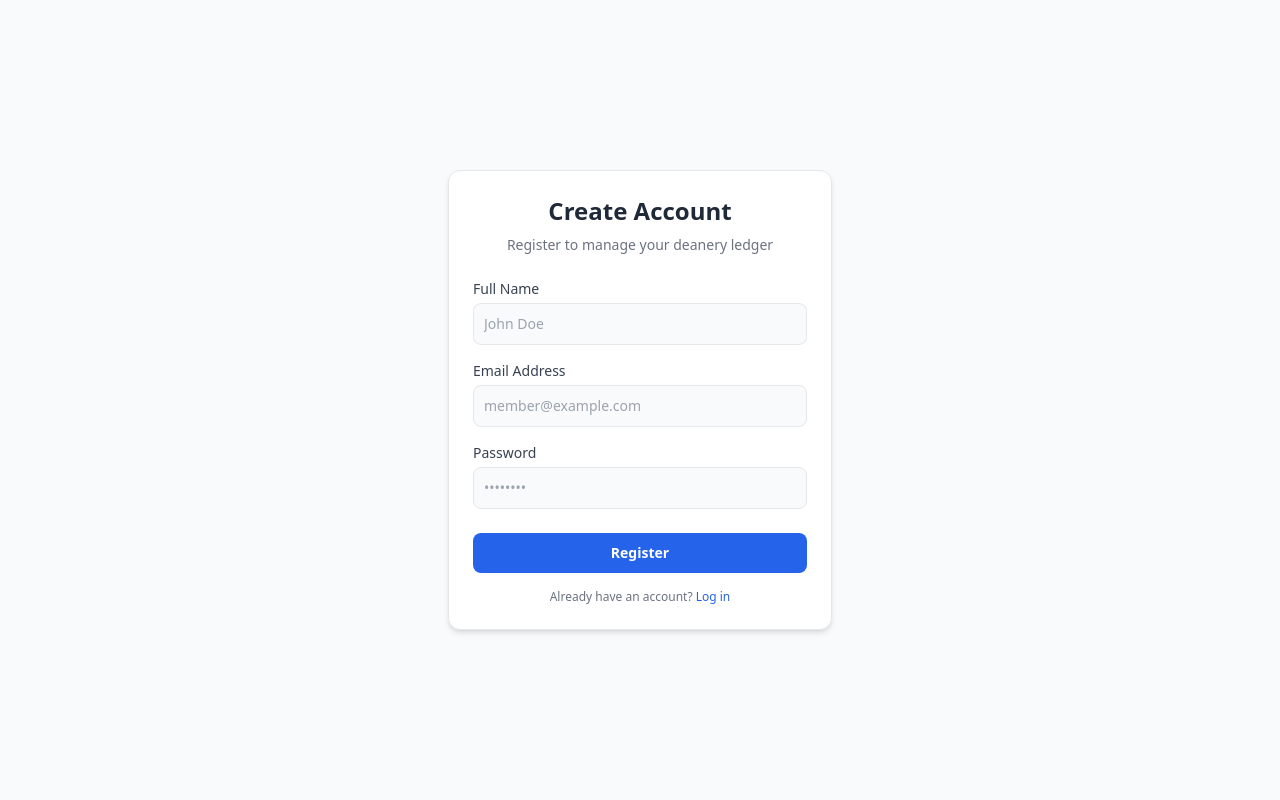
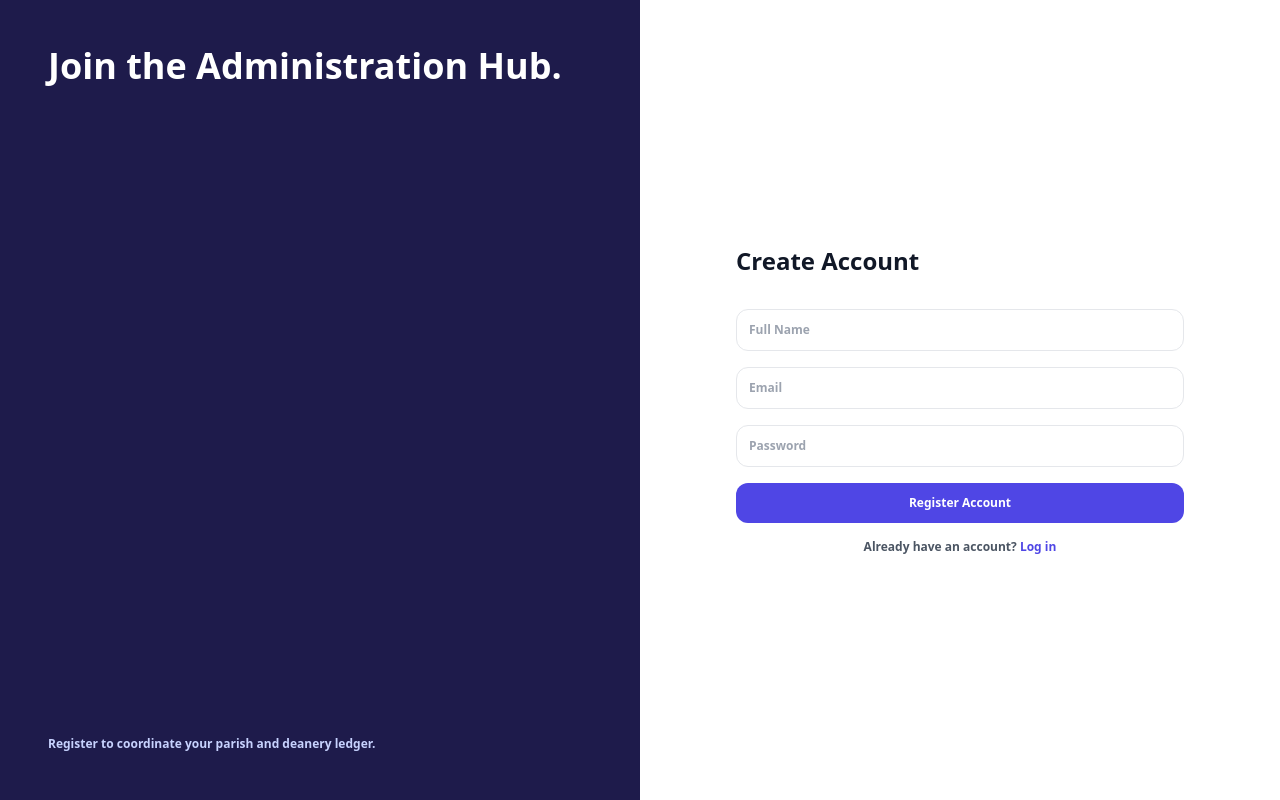
Before and after one commit to anichukwuchidimma87-lab/clan, a React (Vite) app in the folder frontend/: page /register in a window 1280 px wide. Built offline with nearby package versions, Linux system fonts and the light colour scheme.

Commit message:
fix: explicitly pass parishName string to finance model during bulk upload

```diff
--- a/frontend/src/pages/Login.jsx
+++ b/frontend/src/pages/Login.jsx
@@ -1,8 +1,8 @@
-import { useState } from 'react';
+import React, { useState } from 'react';
+import { useNavigate, Link } from 'react-router-dom';
 import axios from 'axios';
-import { useNavigate } from 'react-router-dom';
 
-const Login = () => {
+export default function Login() {
   const [formData, setFormData] = useState({ email: '', password: '' });
   const [loading, setLoading] = useState(false);
   const navigate = useNavigate();
@@ -10,21 +10,14 @@ const Login = () => {
   const handleSubmit = async (e) => {
     e.preventDefault();
     setLoading(true);
-
-    const apiBase = import.meta.env.VITE_API_URL;
-    const url = `${apiBase}/api/v1/auth/login`;
-
+    const apiBase = import.meta.env.VITE_API_URL || 'https://clan-3slh.onrender.com';
     try {
-      const response = await axios.post(url, formData);
-
-      // FIXED: Saving key as 'clan_token' to match what your dashboard looks for
+      const response = await axios.post(`${apiBase}/api/v1/auth/login`, formData);
       localStorage.setItem('clan_token', response.data.token);
       localStorage.setItem('role', response.data.role);
       localStorage.setItem('isLoggedIn', 'true');
-
       navigate('/dashboard');
     } catch (err) {
-      console.error("Login Error:", err);
       alert('Login failed: ' + (err.response?.data?.message || 'Server error'));
     } finally {
       setLoading(false);
@@ -32,31 +25,26 @@ const Login = () => {
   };
 
   return (
-    <form onSubmit={handleSubmit} className="p-6 max-w-sm mx-auto shadow-md rounded border border-gray-200 mt-10">
-      <h2 className="text-xl mb-4 font-bold">Admin Login</h2>
-      <input
-        type="email"
-        placeholder="Email"
-        className="block w-full p-2 mb-2 border rounded"
-        required
-        onChange={(e) => setFormData({...formData, email: e.target.value})}
-      />
-      <input
-        type="password"
-        placeholder="Password"
-        className="block w-full p-2 mb-4 border rounded"
-        required
-        onChange={(e) => setFormData({...formData, password: e.target.value})}
-      />
-      <button
-        type="submit"
-        disabled={loading}
-        className={`p-2 w-full rounded ${loading ? 'bg-gray-400' : 'bg-blue-600'} text-white transition`}
-      >
-        {loading ? 'Logging in...' : 'Login'}
-      </button>
-    </form>
+    <div className="min-h-screen bg-slate-50 flex items-stretch font-semibold text-xs text-gray-600">
+      <div className="hidden lg:flex lg:w-1/2 bg-indigo-950 p-12 flex-col justify-between relative text-white">
+        <div className="space-y-4 max-w-md z-10">
+          <h2 className="text-4xl font-black text-white leading-none">Proclaiming the Word with Excellence.</h2>
+          <p className="text-indigo-200">Welcome to the Benin City Deanery CLAN administrative gateway.</p>
+        </div>
+        <p className="z-10 text-indigo-400">© 2026 CLAN Benin City Deanery</p>
+      </div>
+
+      <div className="w-full lg:w-1/2 flex items-center justify-center p-8 bg-white">
+        <form onSubmit={handleSubmit} className="max-w-md w-full space-y-6">
+          <h2 className="text-2xl font-black text-gray-900">Admin Login</h2>
+          <input type="email" placeholder="Email" className="w-full p-3 border rounded-xl" required onChange={(e) => setFormData({...formData, email: e.target.value})} />
+          <input type="password" placeholder="Password" className="w-full p-3 border rounded-xl" required onChange={(e) => setFormData({...formData, password: e.target.value})} />
+          <button type="submit" disabled={loading} className="w-full bg-indigo-600 text-white p-3 rounded-xl font-bold">
+            {loading ? 'Authenticating...' : 'Authorize Access'}
+          </button>
+          <p className="text-center">Don't have an account? <Link to="/register" className="text-indigo-600 font-bold">Sign up</Link></p>
+        </form>
+      </div>
+    </div>
   );
-};
-
-export default Login;
+}
--- a/frontend/src/pages/Register.jsx
+++ b/frontend/src/pages/Register.jsx
@@ -1,9 +1,8 @@
-import { useState } from 'react';
+import React, { useState } from 'react';
+import { useNavigate, Link } from 'react-router-dom';
 import axios from 'axios';
-import { useNavigate, Link } from 'react-router-dom';
 
-const Register = () => {
-  // FIXED: Changed default role to 'member' to match your system design rules
+export default function Register() {
   const [formData, setFormData] = useState({ name: '', email: '', password: '', role: 'member' });
   const [loading, setLoading] = useState(false);
   const navigate = useNavigate();
@@ -11,18 +10,12 @@ const Register = () => {
   const handleSubmit = async (e) => {
     e.preventDefault();
     setLoading(true);
-
     const apiBase = import.meta.env.VITE_API_URL || 'https://clan-3slh.onrender.com';
-    const url = `${apiBase}/api/v1/auth/register`;
-
     try {
-      const response = await axios.post(url, formData);
-      if (response.data.success || response.status === 201) {
-        alert('Registration successful! You can now log in.');
-        navigate('/login');
-      }
+      await axios.post(`${apiBase}/api/v1/auth/register`, formData);
+      alert('Registration successful!');
+      navigate('/login');
     } catch (err) {
-      console.error("Registration Error:", err);
       alert('Registration failed: ' + (err.response?.data?.message || 'Server error'));
     } finally {
       setLoading(false);
@@ -30,52 +23,24 @@ const Register = () => {
   };
 
   return (
-    <div className="min-h-screen flex items-center justify-center bg-gray-50 px-4">
-      <form onSubmit={handleSubmit} className="p-6 max-w-sm w-full bg-white shadow-md rounded-xl border border-gray-200">
-        <h2 className="text-2xl font-bold text-gray-800 mb-2 text-center">Create Account</h2>
-        <p className="text-sm text-gray-500 mb-6 text-center">Register to manage your deanery ledger</p>
+    <div className="min-h-screen bg-slate-50 flex items-stretch font-semibold text-xs text-gray-600">
+      <div className="hidden lg:flex lg:w-1/2 bg-indigo-950 p-12 flex-col justify-between relative text-white">
+        <h2 className="text-4xl font-black text-white leading-none">Join the Administration Hub.</h2>
+        <p className="text-indigo-200">Register to coordinate your parish and deanery ledger.</p>
+      </div>
 
-        <label className="block text-sm font-medium text-gray-700 mb-1">Full Name</label>
-        <input
-          type="text"
-          placeholder="John Doe"
-          className="block w-full p-2.5 mb-4 border rounded-lg bg-gray-50 text-sm"
-          required
-          onChange={(e) => setFormData({...formData, name: e.target.value})}
-        />
-
-        <label className="block text-sm font-medium text-gray-700 mb-1">Email Address</label>
-        <input
-          type="email"
-          placeholder="member@example.com"
-          className="block w-full p-2.5 mb-4 border rounded-lg bg-gray-50 text-sm"
-          required
-          onChange={(e) => setFormData({...formData, email: e.target.value})}
-        />
-
-        <label className="block text-sm font-medium text-gray-700 mb-1">Password</label>
-        <input
-          type="password"
-          placeholder="••••••••"
-          className="block w-full p-2.5 mb-6 border rounded-lg bg-gray-50 text-sm"
-          required
-          onChange={(e) => setFormData({...formData, password: e.target.value})}
-        />
-
-        <button
-          type="submit"
-          disabled={loading}
-          className={`p-2.5 w-full rounded-lg font-semibold text-sm text-white transition ${loading ? 'bg-gray-400' : 'bg-blue-600 hover:bg-blue-700'}`}
-        >
-          {loading ? 'Creating Account...' : 'Register'}
-        </button>
-
-        <p className="text-xs text-center text-gray-500 mt-4">
-          Already have an account? <Link to="/login" className="text-blue-600 hover:underline">Log in</Link>
-        </p>
-      </form>
+      <div className="w-full lg:w-1/2 flex items-center justify-center p-8 bg-white">
+        <form onSubmit={handleSubmit} className="max-w-md w-full space-y-4">
+          <h2 className="text-2xl font-black text-gray-900 mb-4">Create Account</h2>
+          <input type="text" placeholder="Full Name" className="w-full p-3 border rounded-xl" required onChange={(e) => setFormData({...formData, name: e.target.value})} />
+          <input type="email" placeholder="Email" className="w-full p-3 border rounded-xl" required onChange={(e) => setFormData({...formData, email: e.target.value})} />
+          <input type="password" placeholder="Password" className="w-full p-3 border rounded-xl" required onChange={(e) => setFormData({...formData, password: e.target.value})} />
+          <button type="submit" disabled={loading} className="w-full bg-indigo-600 text-white p-3 rounded-xl font-bold">
+            {loading ? 'Processing...' : 'Register Account'}
+          </button>
+          <p className="text-center">Already have an account? <Link to="/login" className="text-indigo-600 font-bold">Log in</Link></p>
+        </form>
+      </div>
     </div>
   );
-};
-
-export default Register;
+}
```
